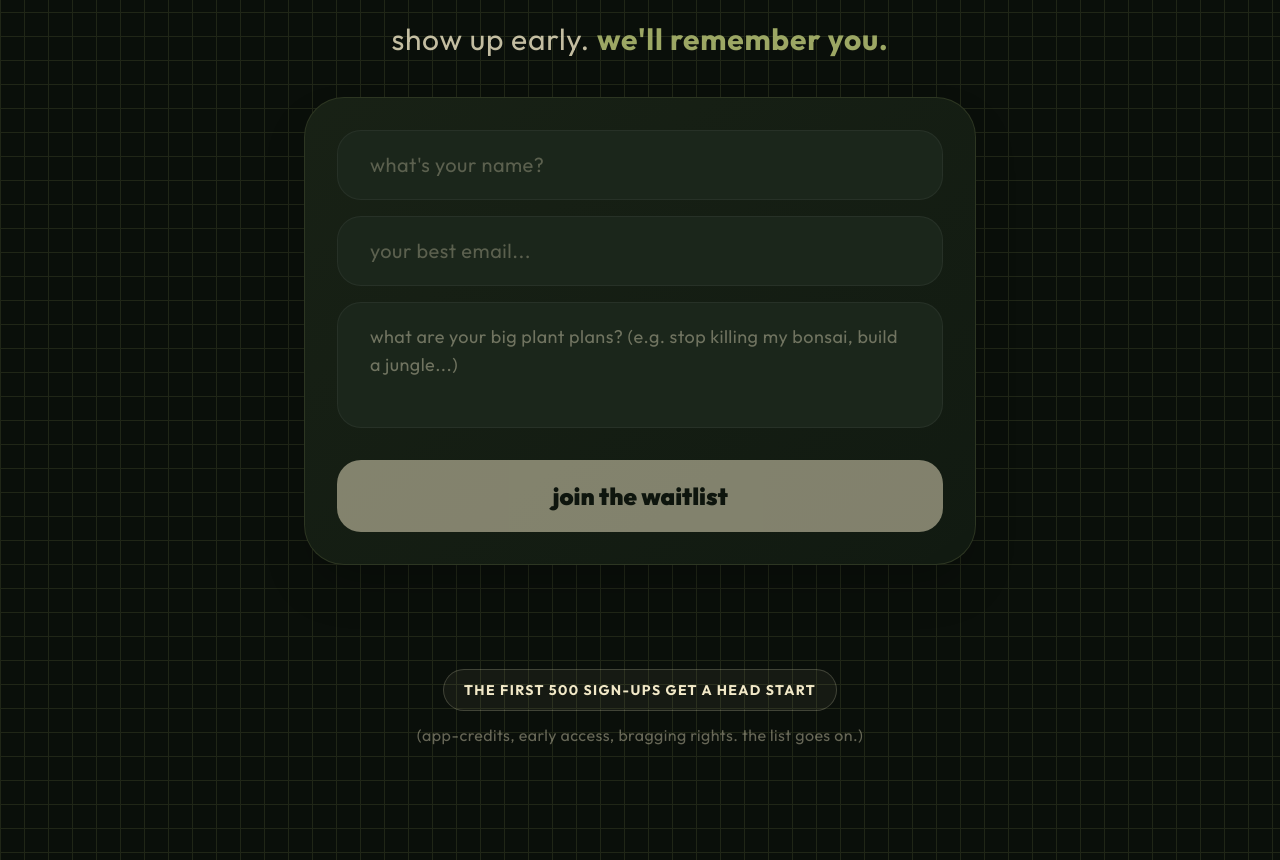
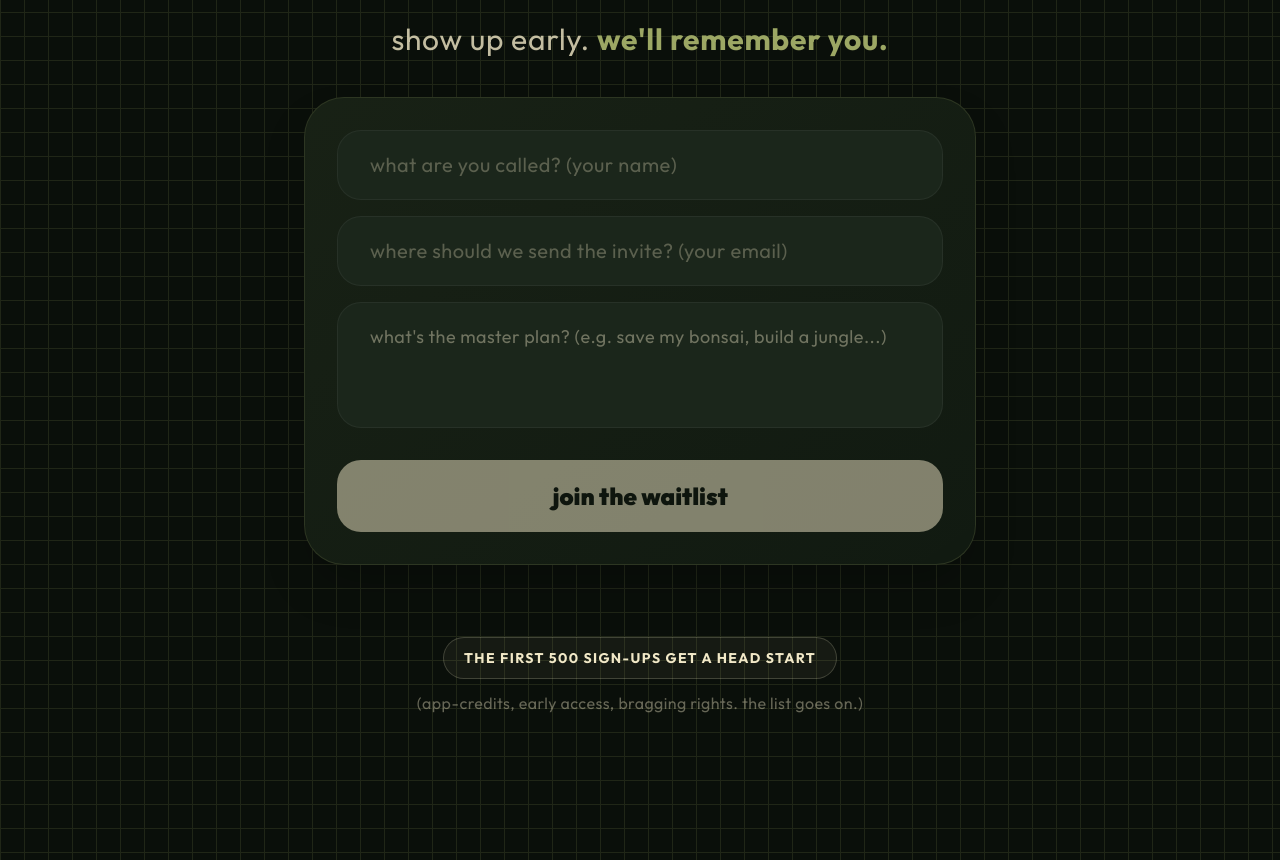
Before and after one commit to otto-o2/otu-waitlist, a Next.js app: page / in a window 1280 px wide. Shown: the part 1940-2800 px from the top of the page. Built offline with nearby package versions, Linux system fonts and the light colour scheme.

Commit message:
UI: Refine waitlist placeholders and seamlessly merge intelligence header with footer

```diff
--- a/app/components/WaitlistForm.tsx
+++ b/app/components/WaitlistForm.tsx
@@ -75,7 +75,7 @@ export function WaitlistForm() {
 
           <input
             type="text"
-            placeholder="what's your name?"
+            placeholder="what are you called? (your name)"
             value={name}
             onChange={(e) => setName(e.target.value)}
             disabled={status === "loading"}
@@ -84,7 +84,7 @@ export function WaitlistForm() {
           />
           <input
             type="email"
-            placeholder="your best email..."
+            placeholder="where should we send the invite? (your email)"
             value={email}
             onChange={(e) => setEmail(e.target.value)}
             disabled={status === "loading"}
@@ -92,7 +92,7 @@ export function WaitlistForm() {
             className="w-full bg-[#1B261B] border border-white/5 rounded-3xl text-[#F1E8C7] placeholder:text-[#F1E8C7]/30 px-8 py-5 font-sans text-lg md:text-xl outline-none focus:border-[#9CA764]/50 focus:bg-[#0A0F0A] transition-colors lowercase tracking-wide disabled:opacity-50 relative z-10"
           />
           <textarea
-            placeholder="what are your big plant plans? (e.g. stop killing my bonsai, build a jungle...)"
+            placeholder="what's the master plan? (e.g. save my bonsai, build a jungle...)"
             value={intent}
             onChange={(e) => setIntent(e.target.value)}
             disabled={status === "loading"}
@@ -118,7 +118,7 @@ export function WaitlistForm() {
       </form>
 
       {/* Urgency Hook */}
-      <div className="mt-16 flex flex-col items-center gap-8 w-full">
+      <div className="mt-8 flex flex-col items-center gap-8 w-full">
         {/* Centered Pill design for the 'first 500' line */}
         <div className="flex flex-col items-center justify-center gap-3 w-full">
           <div className="px-5 py-2.5 rounded-full border border-[#F1E8C7]/20 bg-[#F1E8C7]/5 text-xs md:text-sm tracking-[0.1em] text-[#F1E8C7] uppercase font-bold text-center">
--- a/app/page.tsx
+++ b/app/page.tsx
@@ -233,33 +233,23 @@ export default function Home() {
       </section>
 
       {/* SEAMLESS INTELLIGENCE + FOOTER SECTION */}
-      <section className="relative z-20 w-full bg-[#1B261B] text-[#F1E8C7] overflow-hidden">
+      <section className="relative z-20 w-full bg-[#1B261B] text-[#F1E8C7] overflow-hidden py-32">
         {/* Shared subtle math grid */}
         <div className="absolute inset-0 opacity-[0.08] pointer-events-none"
           style={{ backgroundImage: "linear-gradient(#9CA764 1px, transparent 1px), linear-gradient(90deg, #9CA764 1px, transparent 1px)", backgroundSize: "24px 24px" }} />
 
-        {/* PAGE 2: THE INTELLIGENCE */}
-        <div className="w-full h-screen flex flex-col items-center justify-center px-6 md:px-12 lg:px-24 relative">
+        <div className="max-w-7xl mx-auto flex flex-col items-center justify-center text-center relative z-10 w-full px-6 md:px-12 lg:px-24">
           <div className="absolute top-8 left-12 tech-label hidden md:block">002: NEURAL_MAPPING</div>
-          <div className="max-w-7xl mx-auto flex flex-col items-center gap-12 text-center relative z-10 w-full">
-            <div className="space-y-8 max-w-4xl mx-auto">
-              <p className="text-[12px] md:text-sm font-mono font-bold tracking-[0.5em] md:tracking-[0.8em] text-[#9CA764] uppercase ml-[0.8em]">
-                otu plant intelligence
-              </p>
-              <div className="w-16 h-px bg-[#9CA764]/30 mx-auto" />
-              <h2 className="text-2xl md:text-4xl lg:text-5xl font-sans font-black tracking-widest text-[#F1E8C7] uppercase leading-relaxed drop-shadow-lg">
-                good things take time. so do good apps.<br/>
-                we are worth the wait.
-              </h2>
-            </div>
-          </div>
-        </div>
 
-        {/* Footer / Minimal Stack */}
-        <div className="px-6 pb-20 pt-10 md:px-12 lg:px-24">
-          <div className="max-w-7xl mx-auto flex flex-col items-center justify-center text-center relative z-10 gap-10">
-            <div className="flex flex-col items-center gap-6 font-mono text-[10px] md:text-xs uppercase tracking-[0.15em] font-medium text-white/50">
-              <p className="text-[#F1E8C7] font-bold text-xs md:text-sm tracking-[0.3em]">
+          <div className="space-y-12 max-w-4xl mx-auto flex flex-col items-center">
+
+            <h2 className="text-2xl md:text-4xl lg:text-5xl font-sans font-black tracking-widest text-[#F1E8C7] uppercase leading-relaxed drop-shadow-lg">
+              good things take time. so do good apps.<br/>
+              we are worth the wait.
+            </h2>
+
+            <div className="flex flex-col items-center gap-6 font-mono text-[10px] md:text-xs uppercase tracking-[0.15em] font-medium text-white/50 pt-8">
+              <p className="text-[#F1E8C7] font-bold text-xs md:text-sm tracking-[0.3em] font-sans">
                 © {new Date().getFullYear()} otu plant intelligence (the first version)
               </p>
               <div className="flex gap-6 md:gap-12 opacity-60">
@@ -274,6 +264,7 @@ export default function Home() {
             >
               Back to Top
             </button>
+
           </div>
         </div>
       </section>
```
